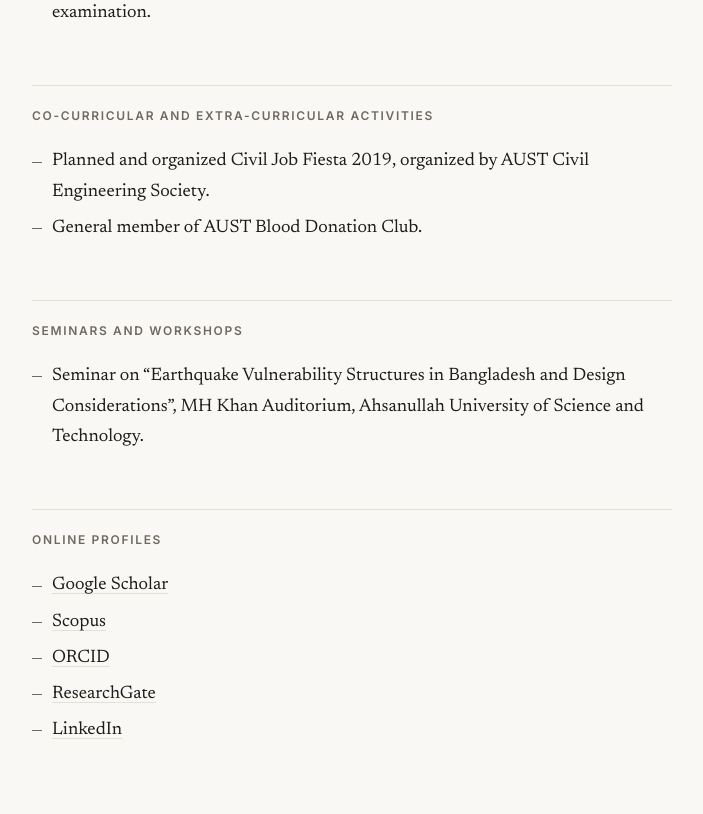
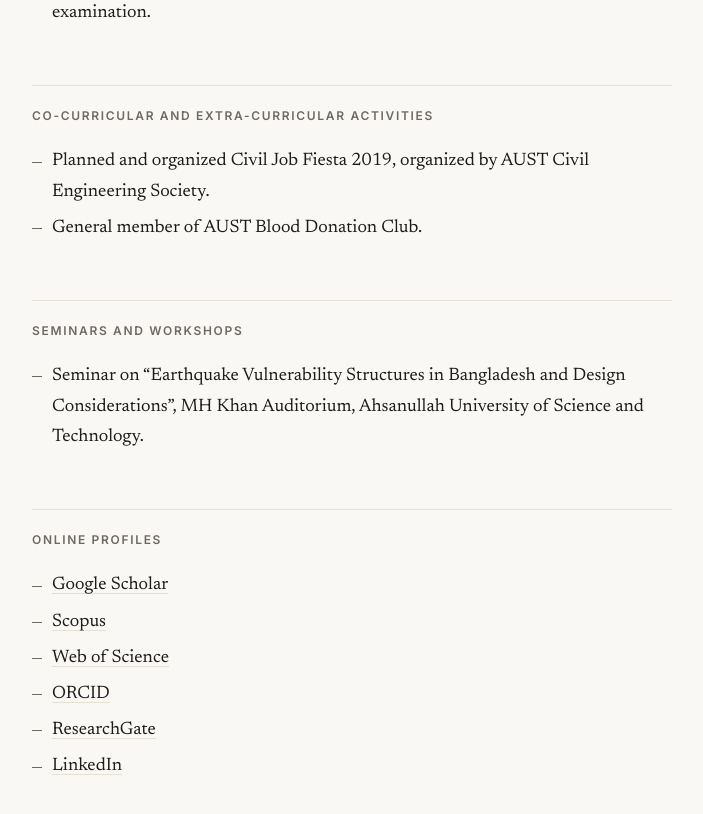
Before and after one commit to farhad-momin/farhad-momin.github.io, a Jekyll site: the page built from _pages/cv.md, in a window 1280 px wide and 900 px high, scrolled down 4794 px. Shown: the top 814 px of the window, without its empty margins (288-991 px from the left). Built offline with Jekyll 4.4.1, drawn with Linux system fonts in a browser that asks for light colours.

Commit message:
Add Web of Science to CV online profiles

```diff
--- a/_pages/cv.md
+++ b/_pages/cv.md
@@ -146,6 +146,7 @@
 
 - [Google Scholar](https://scholar.google.com/citations?hl=en&user=_MDkhacAAAAJ)
 - [Scopus](https://www.scopus.com/authid/detail.uri?authorId=58338983300)
+- [Web of Science](https://www.webofscience.com/wos/author/rid/LFS-2198-2024)
 - [ORCID](https://orcid.org/0009-0004-2499-4772)
 - [ResearchGate](https://www.researchgate.net/profile/Md-Farhad-Momin)
 - [LinkedIn](https://bd.linkedin.com/in/mdfarhadmomin)
```
